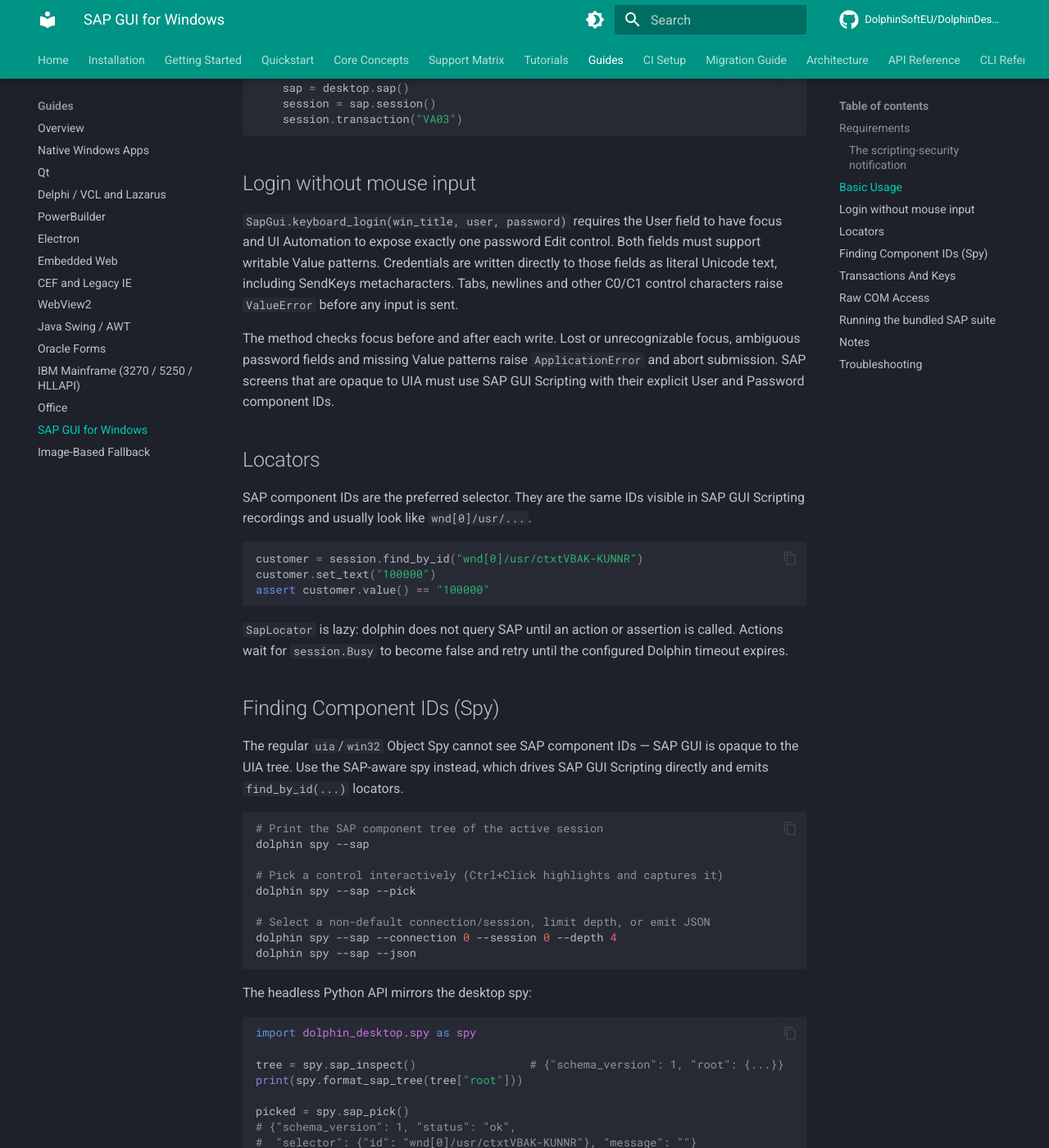
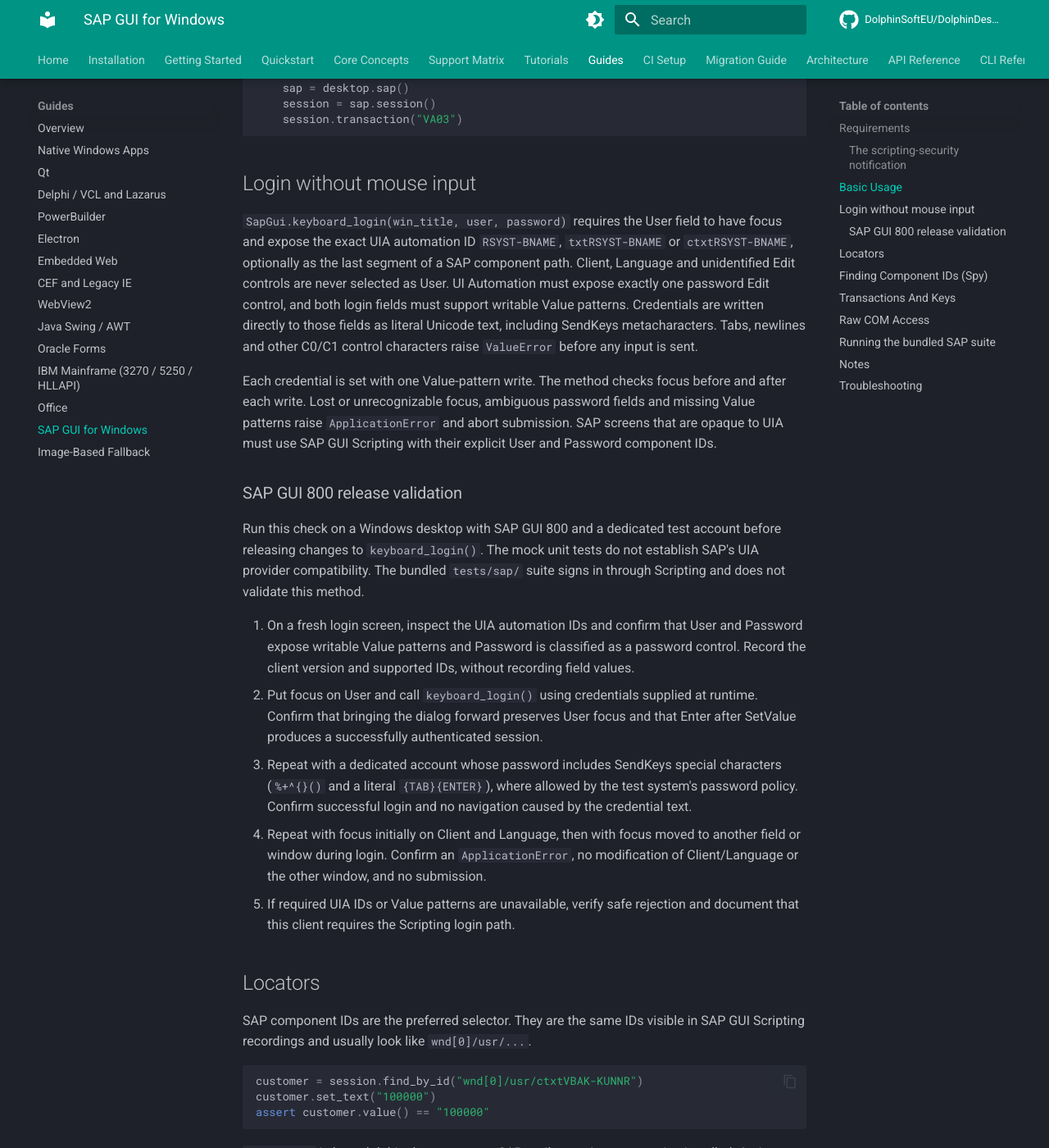
Before and after one commit to DolphinSoftEU/DolphinDesktop, an MkDocs documentation site: the page built from docs/guides/sap.md, in a window 1280 px wide and 1400 px high, scrolled down 1356 px. Shown: the whole window at 82% size. Built offline with MkDocs 1.6.1 and Material for MkDocs 9.7.7, drawn with Linux system fonts in a browser that asks for light colours; comment, search, counter and statistics services are not loaded; the version menu is left out.

Commit message:
Fix KAN-577

```diff
--- a/docs/guides/sap.md
+++ b/docs/guides/sap.md
@@ -68,16 +68,44 @@
 ## Login without mouse input
 
 `SapGui.keyboard_login(win_title, user, password)` requires the User field to
-have focus and UI Automation to expose exactly one password Edit control. Both
+have focus and expose the exact UIA automation ID `RSYST-BNAME`, `txtRSYST-BNAME`
+or `ctxtRSYST-BNAME`, optionally as the last segment of a SAP component path.
+Client, Language and unidentified Edit controls are never selected as User.
+UI Automation must expose exactly one password Edit control, and both login
 fields must support writable Value patterns. Credentials are written directly
 to those fields as literal Unicode text, including SendKeys metacharacters.
 Tabs, newlines and other C0/C1 control characters raise `ValueError` before
 any input is sent.
 
-The method checks focus before and after each write. Lost or unrecognizable
+Each credential is set with one Value-pattern write. The method checks focus
+before and after each write. Lost or unrecognizable
 focus, ambiguous password fields and missing Value patterns raise
 `ApplicationError` and abort submission. SAP screens that are opaque to UIA
 must use SAP GUI Scripting with their explicit User and Password component IDs.
+
+### SAP GUI 800 release validation
+
+Run this check on a Windows desktop with SAP GUI 800 and a dedicated test
+account before releasing changes to `keyboard_login()`. The mock unit tests
+do not establish SAP's UIA provider compatibility. The bundled `tests/sap/`
+suite signs in through Scripting and does not validate this method.
+
+1. On a fresh login screen, inspect the UIA automation IDs and confirm that
+   User and Password expose writable Value patterns and Password is classified
+   as a password control. Record the client version and supported IDs, without
+   recording field values.
+2. Put focus on User and call `keyboard_login()` using credentials supplied
+   at runtime. Confirm that bringing the dialog forward preserves User focus
+   and that Enter after SetValue produces a successfully authenticated session.
+3. Repeat with a dedicated account whose password includes SendKeys special
+   characters (`%+^{}()` and a literal `{TAB}{ENTER}`), where allowed by the
+   test system's password policy. Confirm successful login and no navigation
+   caused by the credential text.
+4. Repeat with focus initially on Client and Language, then with focus moved
+   to another field or window during login. Confirm an `ApplicationError`, no
+   modification of Client/Language or the other window, and no submission.
+5. If required UIA IDs or Value patterns are unavailable, verify safe rejection
+   and document that this client requires the Scripting login path.
 
 ## Locators
 
```
Also changed, not shown: CHANGELOG.md (+4 -2 lines), 2 other files.
